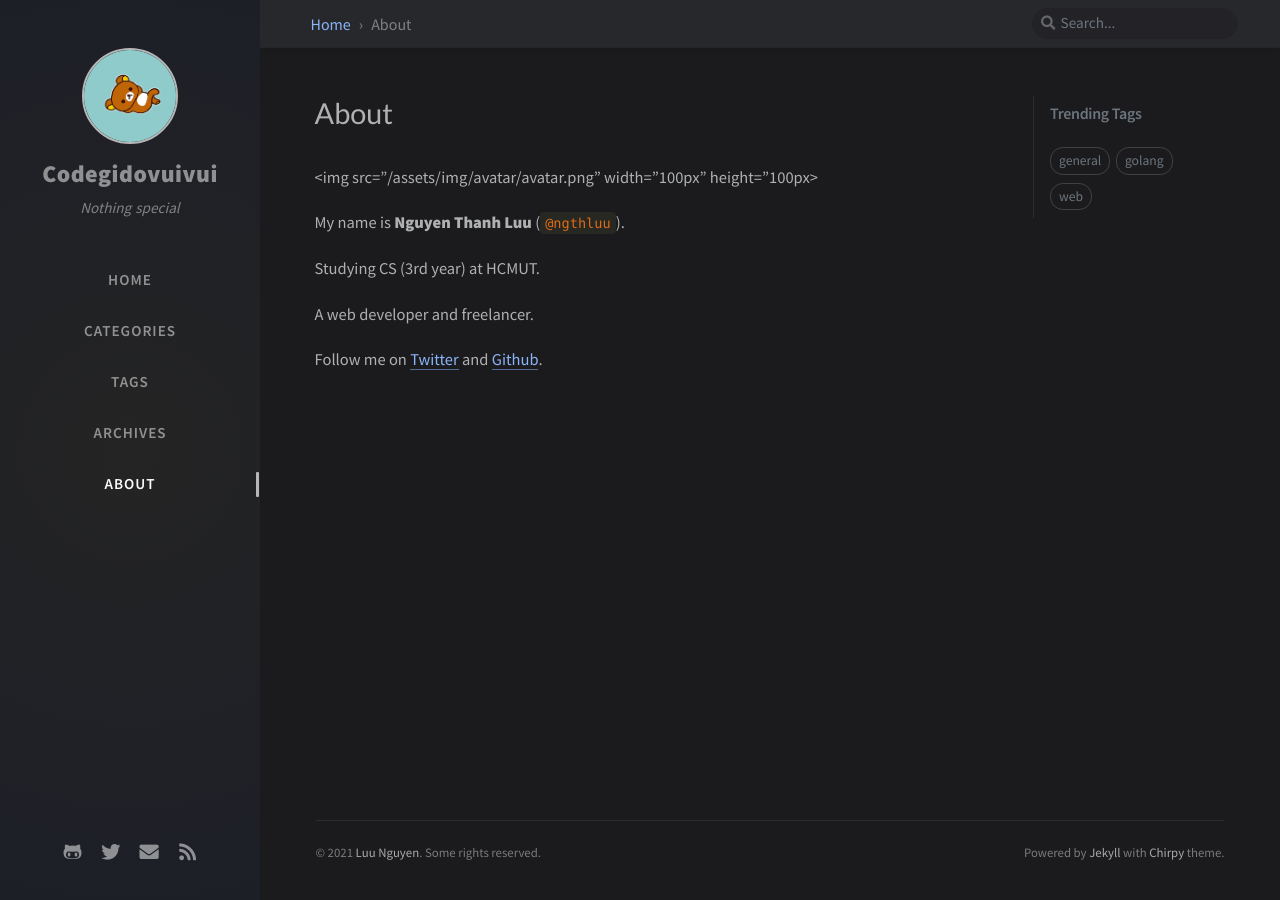
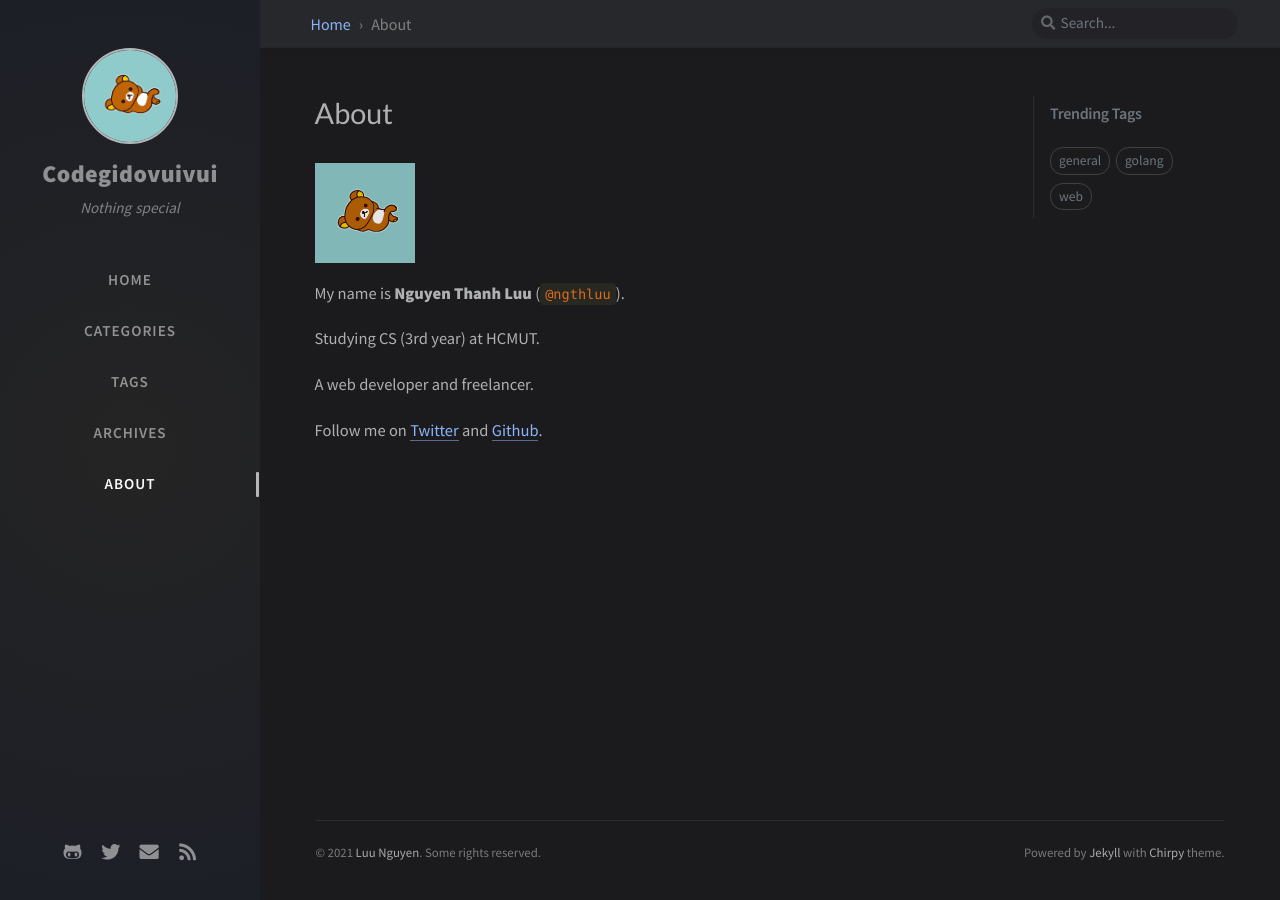
Before and after one commit to ngthluu/ngthluu.github.io, a Jekyll site: the page built from _tabs/about.md, in a window 1280 px wide. Built offline with Jekyll 4.4.1, drawn with Linux system fonts in a browser that asks for light colours; nearby versions of some CDN libraries; comment, search, counter and statistics services are not loaded.

Commit message:
Fix some bugs

```diff
--- a/_tabs/about.md
+++ b/_tabs/about.md
@@ -9,7 +9,7 @@ order: 4
 # © 2017-2019 Cotes Chung
 # MIT License
 ---
-<img src="{{ site.avatar }}" width="100px" height="100px>
+<img src="{{ site.avatar }}" width="100px" height="100px">
 
 My name is **Nguyen Thanh Luu** (`@ngthluu`).
 
```
